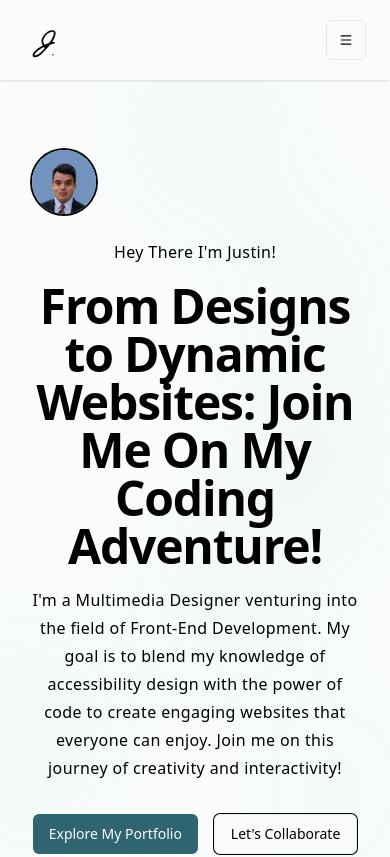
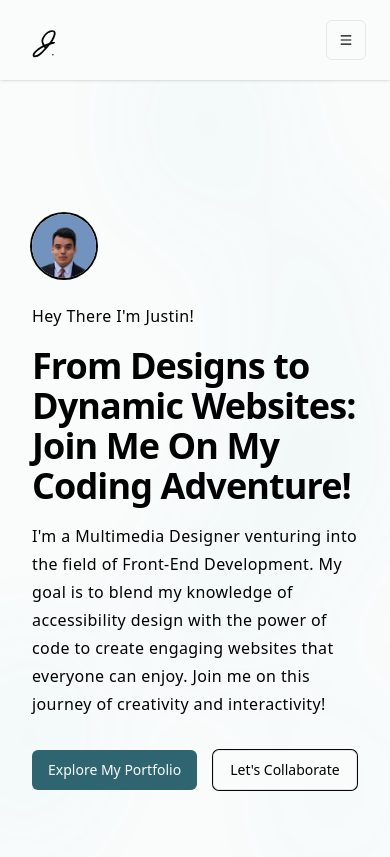
Before and after one commit to Justin-Bento/portfolio, a Next.js app: page / in a window 390 px wide. Shown: the top 857 px of the page. Built offline with nearby package versions, Linux system fonts and the light colour scheme; no server answers.

Commit message:
Updated queries to ensure items flow smoothly from mobile to desktop scree.

```diff
--- a/pages/index.tsx
+++ b/pages/index.tsx
@@ -17,7 +17,7 @@ export default function index() {
       </Head>
       <BackgroundPattern />
       <main className="grid place-content-center [min-height:100dvh;] py-16 px-8">
-        <div className="max-w-4xl mx-auto text-center">
+        <div className="max-w-4xl mx-auto md:text-center">
           <div className="flex justify-start md:justify-center">
             <span className="relative w-16 h-16 mb-6 ">
               <Image
@@ -34,7 +34,7 @@ export default function index() {
             <p className="text-base leading-7 tracking-wide capitalize dark:text-white">
               Hey there I&#39;m Justin!
             </p>
-            <h1 className="text-5xl text-pretty font-extrabold tracking-tight dark:text-white">
+            <h1 className="text-4xl md:text-5xl text-pretty font-extrabold tracking-tight dark:text-white">
               From Designs to Dynamic Websites: Join Me On My Coding Adventure!
             </h1>
             <p className="text-base leading-7 tracking-wide lg:text-lg max-w-3xl mx-auto dark:text-white">
@@ -45,7 +45,7 @@ export default function index() {
               creativity and interactivity!
             </p>
           </div>
-          <div className="flex items-center justify-center gap-4 mt-8">
+          <div className="flex items-center justify-start md:justify-center gap-4 mt-8">
             <Link href="/projects">
               <Button variant="primary" className="dark:text-white">
                 Explore My Portfolio
```
